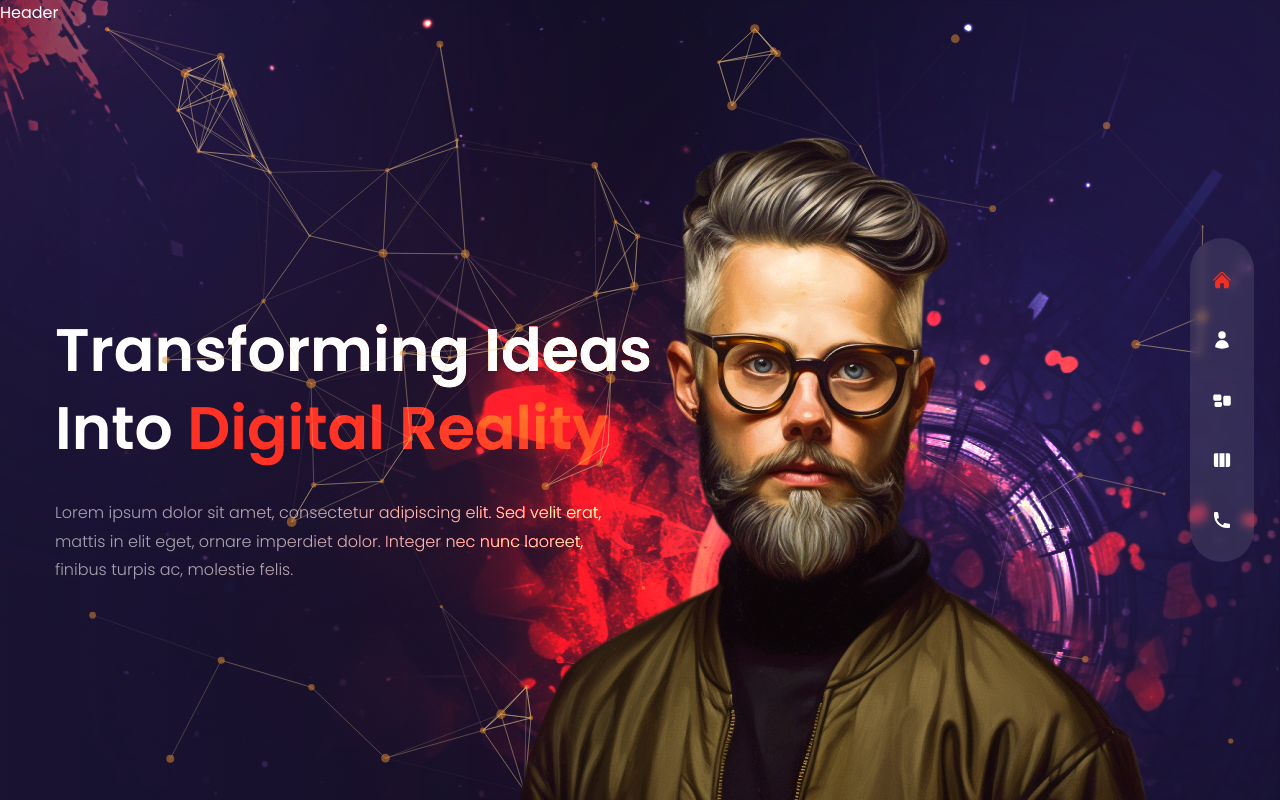
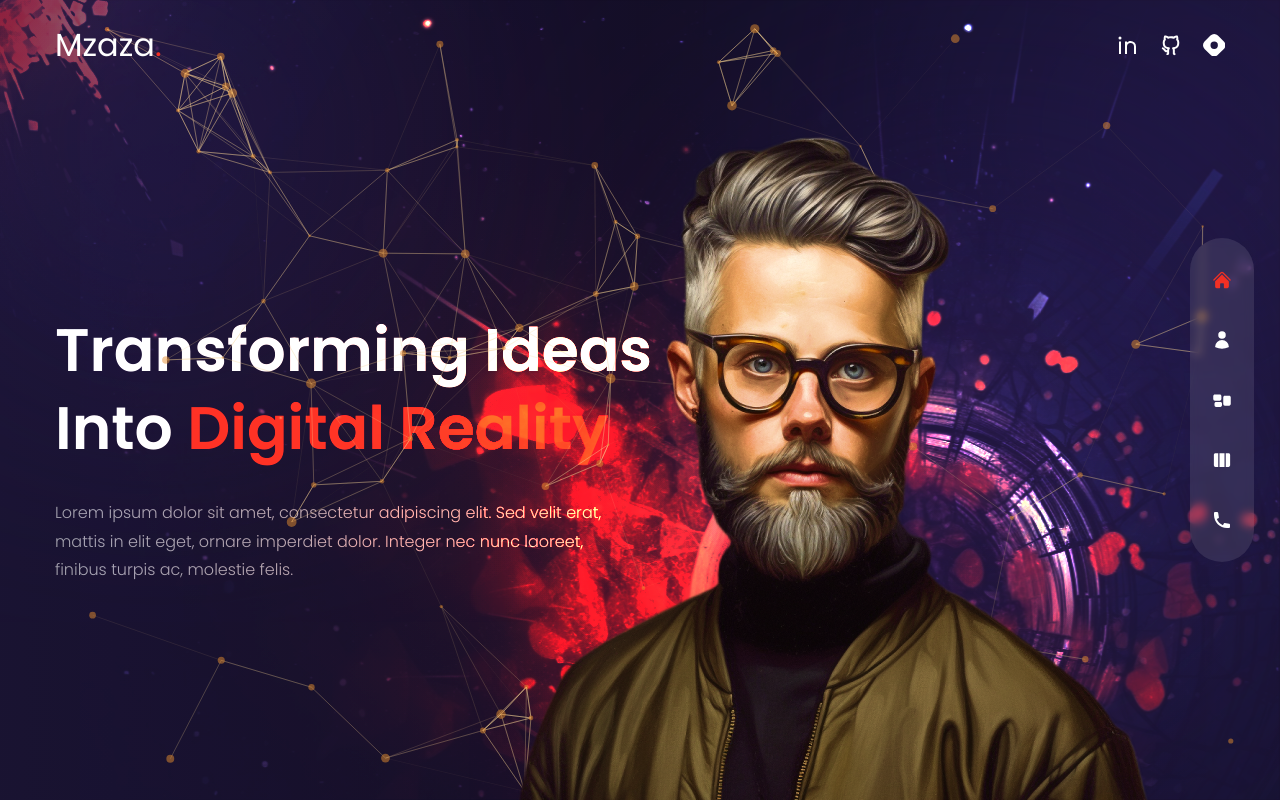
Before and after one commit to mzazakeith/portefeuille, a Next.js app: page / in a window 1280 px wide. Built offline with nearby package versions, Linux system fonts and the light colour scheme.

Commit message:
Header done

```diff
--- a/components/Header.js
+++ b/components/Header.js
@@ -1,6 +1,20 @@
+import Link from 'next/link'
+
+import Socials from "../components/Socials";
+
 const Header = () => {
   return (
-      <header className='absolute z-30 w-full'>Header
+      <header className='absolute z-30 w-full flex items-center px-16 xl:px-0 xl:h-[90px]'>
+          <div className='container mx-auto'>
+              <div className="flex flex-col lg:flex-row justify-between items-center gap-y-6 py-8">
+                  <Link className="text-[2rem] font-poppins"  href="">
+                      <span>Mzaza<span className="text-accent">.</span></span>
+                  </Link>
+
+                  <Socials/>
+              </div>
+          </div>
+
       </header>);
 };
 
--- a/components/Socials.js
+++ b/components/Socials.js
@@ -1,5 +1,24 @@
+import Link from 'next/link'
+
+import {RiLinkedinLine, RiGithubLine} from "react-icons/ri";
+import {SiHashnode} from "react-icons/si";
+
+
 const Socials = () => {
-  return <div>Socials</div>;
+  return (
+      <div className="flex items-center gap-x-5">
+        <Link href="" className="hover:text-accent transition-all duration-300 text-[1.50rem]">
+          <RiLinkedinLine/>
+        </Link>
+
+        <Link href="" className="hover:text-accent transition-all duration-300 text-[1.50rem]">
+          <RiGithubLine/>
+        </Link>
+
+      <Link href="" className="hover:text-accent transition-all duration-300 text-[1.40rem]">
+          <SiHashnode/>
+      </Link>
+      </div>);
 };
 
 export default Socials;
```
